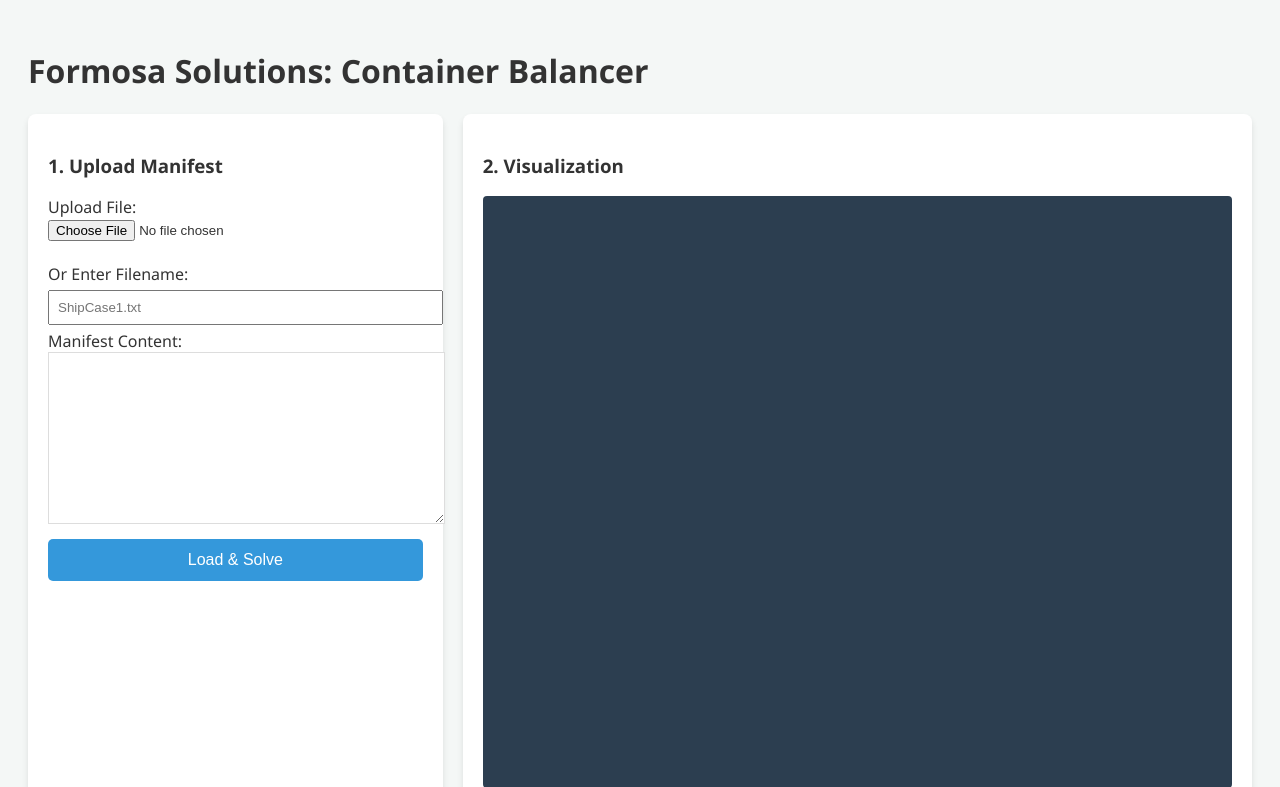
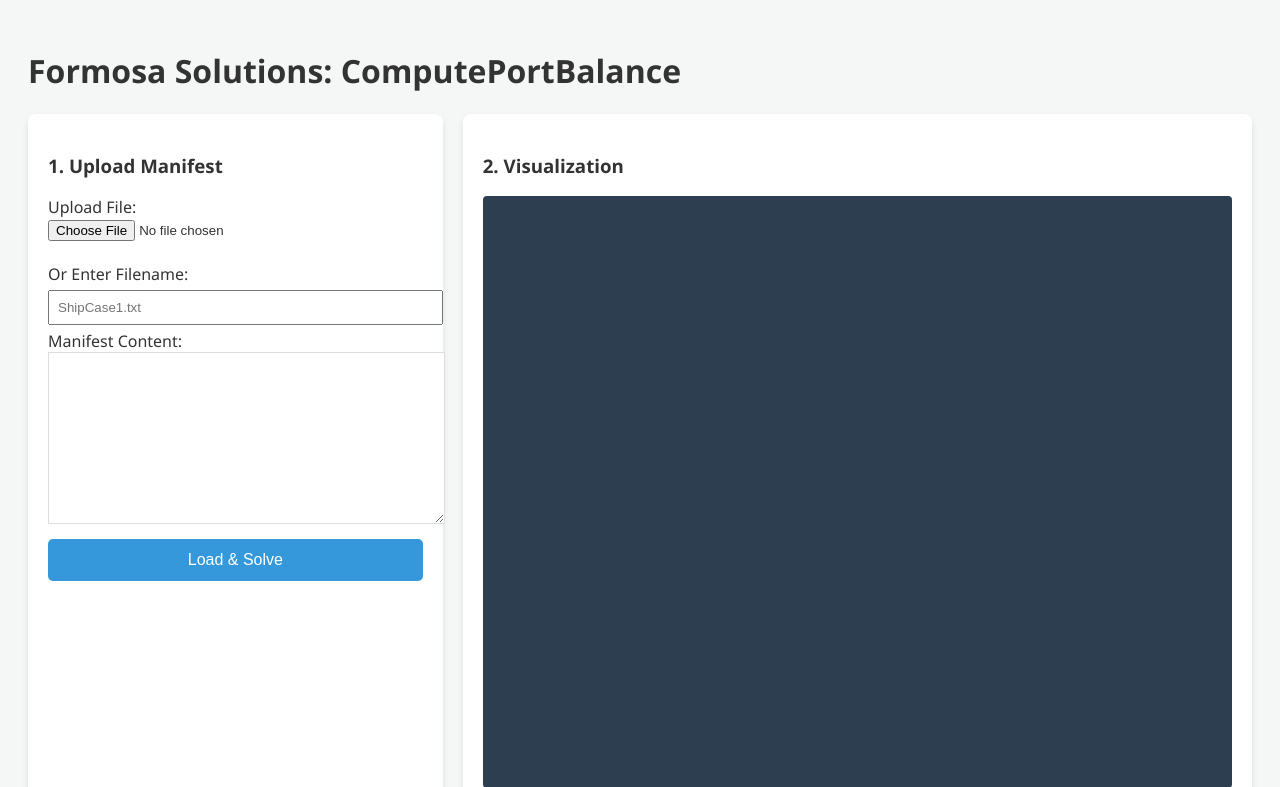
Before and after one commit to sunbrandon/cs179-p3, a Flask app: page / in a window 1280 px wide. Shown: the top 787 px of the page. Run offline with Flask 3, Linux system fonts and the light colour scheme.

Commit message:
fix: match program name to github

```diff
--- a/templates/index.html
+++ b/templates/index.html
@@ -98,7 +98,7 @@
 </head>
 <body>
 
-<h1>Formosa Solutions: Container Balancer</h1>
+<h1>Formosa Solutions: ComputePortBalance</h1>
 
 <div class="layout">
     <div class="control-panel">
```
